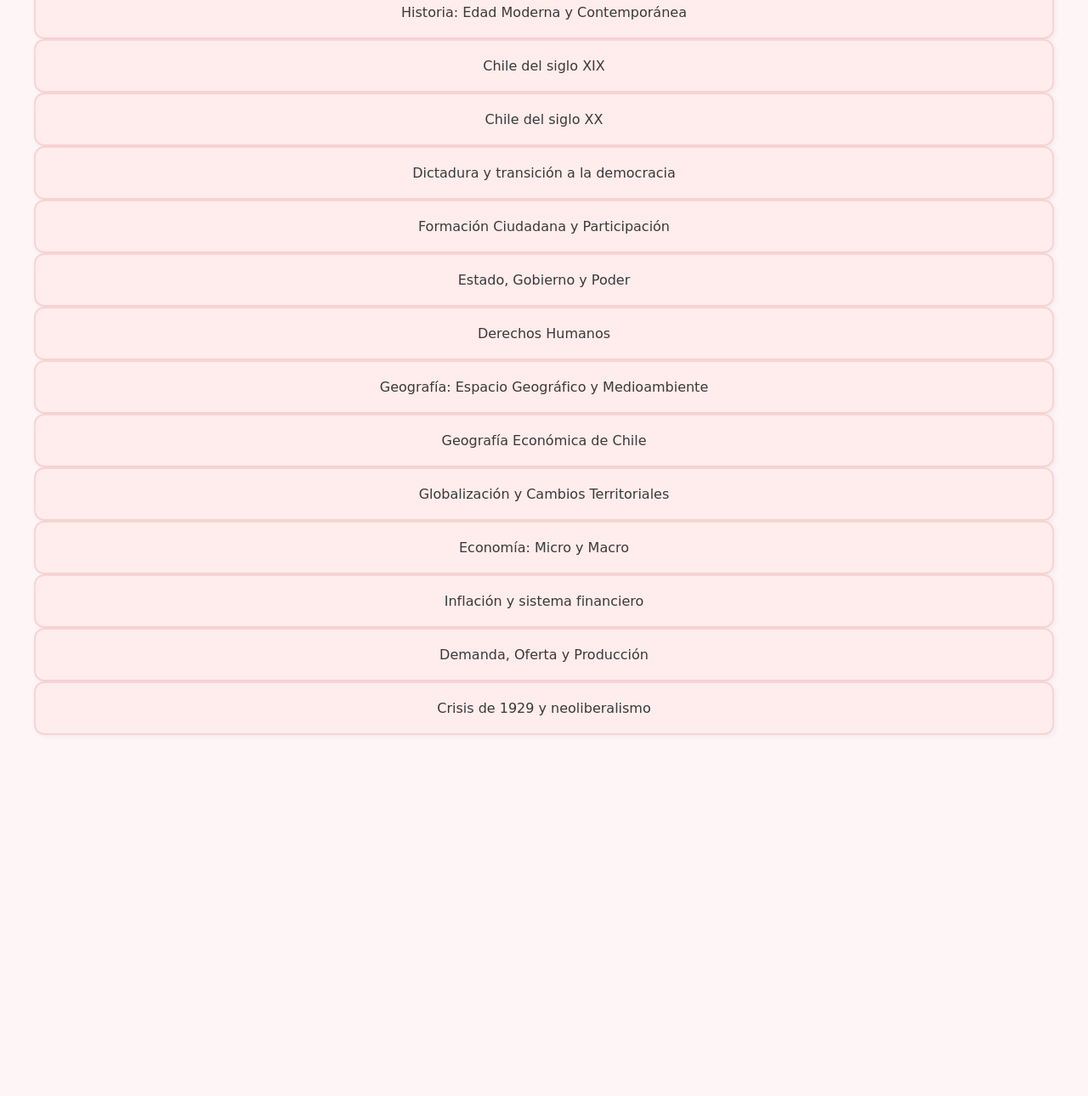
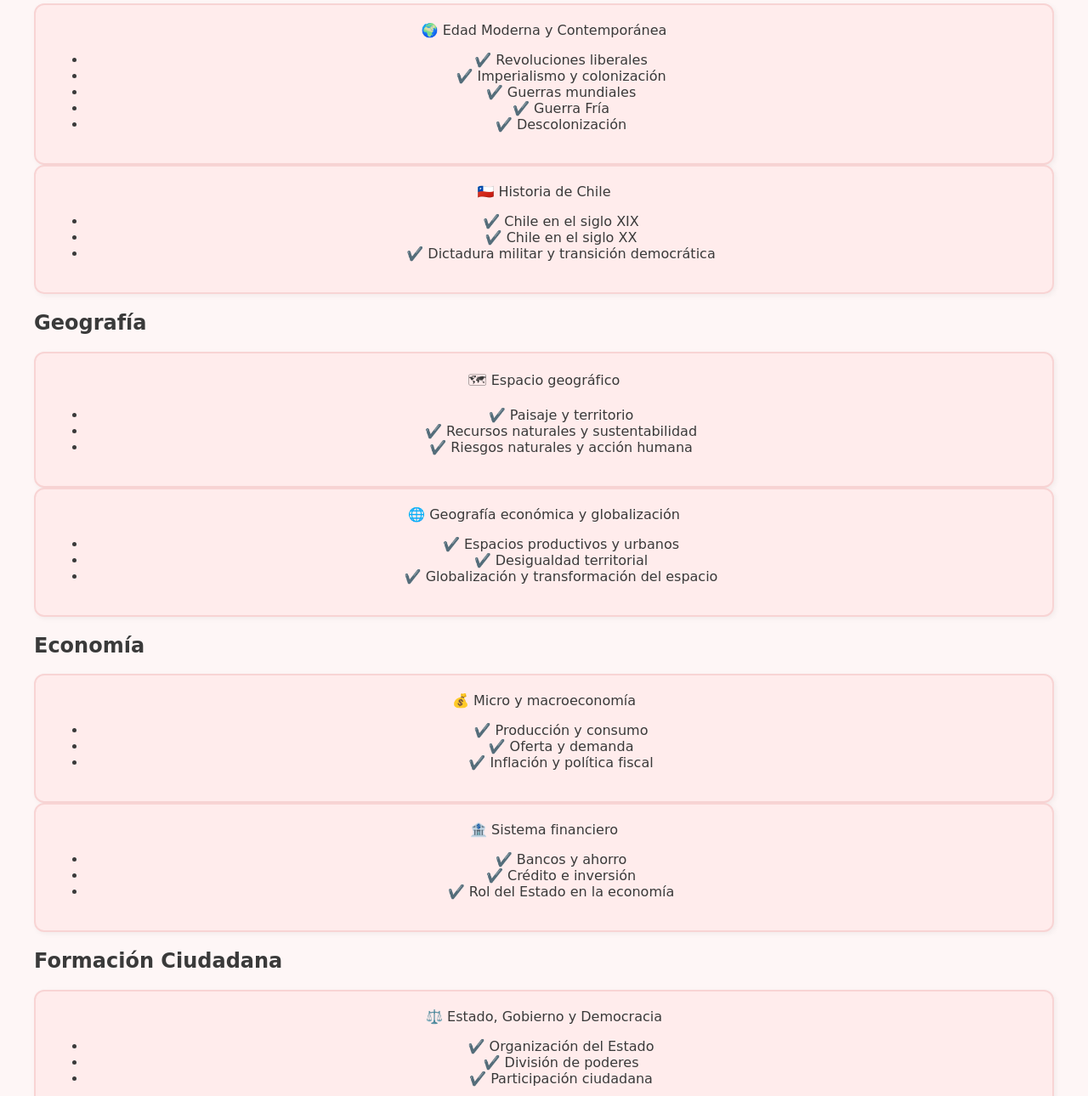
Before and after one commit to flopetizon/Malla-interactiva-paes, a plain HTML site: page historia.html in a window 1280 px wide. Shown: the part 165-1455 px from the top of the page at 85% size. Before the commit the page ends 1070 px from the top, so only its background shows below. Drawn offline with Linux system fonts and the light colour scheme.

Commit message:
Update historia.html

```diff
--- a/historia.html
+++ b/historia.html
@@ -2,41 +2,85 @@
 <html lang="es">
 <head>
   <meta charset="UTF-8">
-  <title>Historia</title>
-  <link rel="stylesheet" href="style.css">
+  <meta name="viewport" content="width=device-width, initial-scale=1.0">
+  <title>Historia - Malla PAES</title>
+  <link rel="stylesheet" href="style.css" />
 </head>
 <body>
+  <h1>📖 Malla Interactiva PAES - Historia y Ciencias Sociales</h1>
 
-  <div class="nav">
-    <a href="index.html">🏠 Inicio</a>
-    <a href="matematicas.html">🧮 Matemáticas</a>
+  <h2>Historia</h2>
+  <div class="grid">
+    <div class="box">🌍 Edad Moderna y Contemporánea
+      <ul>
+        <li>✔️ Revoluciones liberales</li>
+        <li>✔️ Imperialismo y colonización</li>
+        <li>✔️ Guerras mundiales</li>
+        <li>✔️ Guerra Fría</li>
+        <li>✔️ Descolonización</li>
+      </ul>
+    </div>
+    <div class="box">🇨🇱 Historia de Chile
+      <ul>
+        <li>✔️ Chile en el siglo XIX</li>
+        <li>✔️ Chile en el siglo XX</li>
+        <li>✔️ Dictadura militar y transición democrática</li>
+      </ul>
+    </div>
   </div>
 
-  <h1>📖 Malla Historia PAES 2026</h1>
+  <h2>Geografía</h2>
   <div class="grid">
-    <div class="box">Historia: Edad Moderna y Contemporánea</div>
-    <div class="box">Chile del siglo XIX</div>
-    <div class="box">Chile del siglo XX</div>
-    <div class="box">Dictadura y transición a la democracia</div>
-    <div class="box">Formación Ciudadana y Participación</div>
-    <div class="box">Estado, Gobierno y Poder</div>
-    <div class="box">Derechos Humanos</div>
-    <div class="box">Geografía: Espacio Geográfico y Medioambiente</div>
-    <div class="box">Geografía Económica de Chile</div>
-    <div class="box">Globalización y Cambios Territoriales</div>
-    <div class="box">Economía: Micro y Macro</div>
-    <div class="box">Inflación y sistema financiero</div>
-    <div class="box">Demanda, Oferta y Producción</div>
-    <div class="box">Crisis de 1929 y neoliberalismo</div>
+    <div class="box">🗺 Espacio geográfico
+      <ul>
+        <li>✔️ Paisaje y territorio</li>
+        <li>✔️ Recursos naturales y sustentabilidad</li>
+        <li>✔️ Riesgos naturales y acción humana</li>
+      </ul>
+    </div>
+    <div class="box">🌐 Geografía económica y globalización
+      <ul>
+        <li>✔️ Espacios productivos y urbanos</li>
+        <li>✔️ Desigualdad territorial</li>
+        <li>✔️ Globalización y transformación del espacio</li>
+      </ul>
+    </div>
   </div>
 
-  <script>
-    document.querySelectorAll('.box').forEach(box => {
-      box.addEventListener('click', () => {
-        box.classList.toggle('completed');
-      });
-    });
-  </script>
+  <h2>Economía</h2>
+  <div class="grid">
+    <div class="box">💰 Micro y macroeconomía
+      <ul>
+        <li>✔️ Producción y consumo</li>
+        <li>✔️ Oferta y demanda</li>
+        <li>✔️ Inflación y política fiscal</li>
+      </ul>
+    </div>
+    <div class="box">🏦 Sistema financiero
+      <ul>
+        <li>✔️ Bancos y ahorro</li>
+        <li>✔️ Crédito e inversión</li>
+        <li>✔️ Rol del Estado en la economía</li>
+      </ul>
+    </div>
+  </div>
 
+  <h2>Formación Ciudadana</h2>
+  <div class="grid">
+    <div class="box">⚖️ Estado, Gobierno y Democracia
+      <ul>
+        <li>✔️ Organización del Estado</li>
+        <li>✔️ División de poderes</li>
+        <li>✔️ Participación ciudadana</li>
+      </ul>
+    </div>
+    <div class="box">🗳 Derechos Humanos y Ciudadanía
+      <ul>
+        <li>✔️ Derechos civiles, políticos y sociales</li>
+        <li>✔️ Constitución y ciudadanía</li>
+        <li>✔️ Convivencia democrática</li>
+      </ul>
+    </div>
+  </div>
 </body>
 </html>
```
